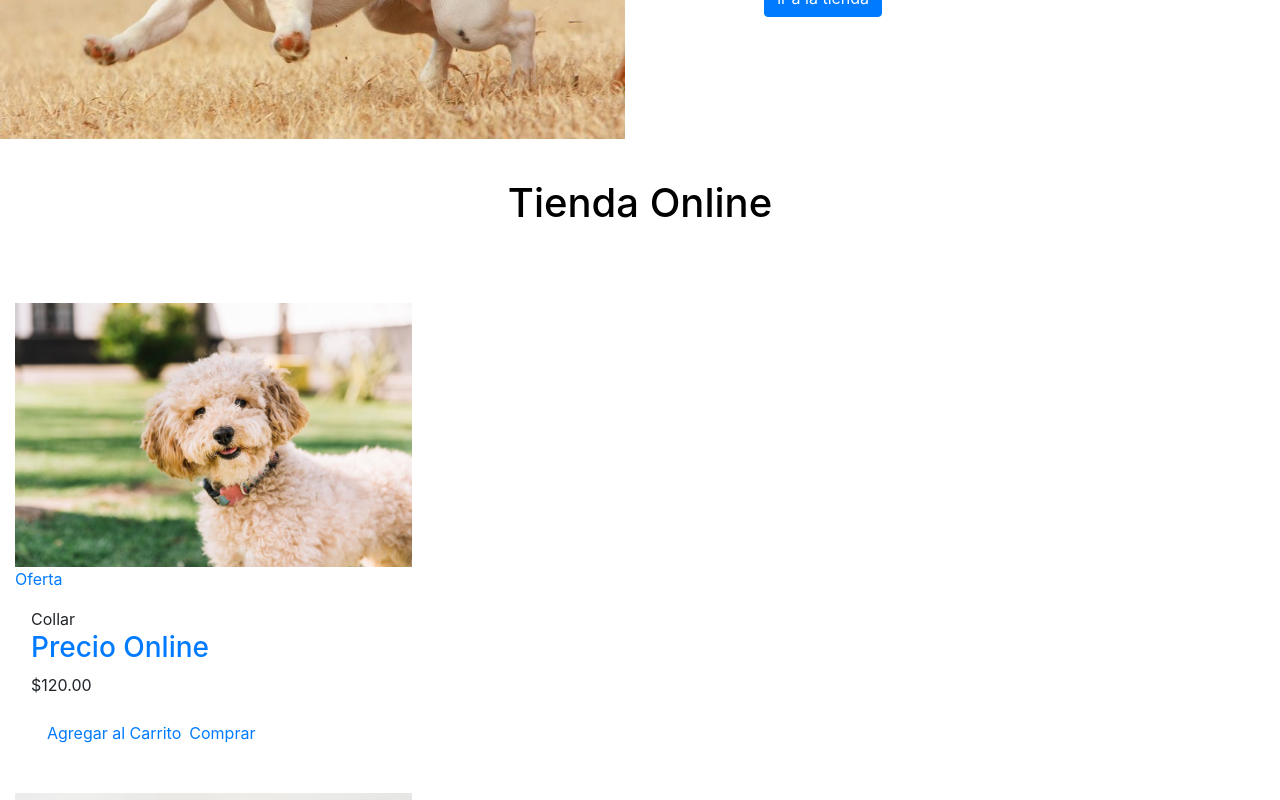
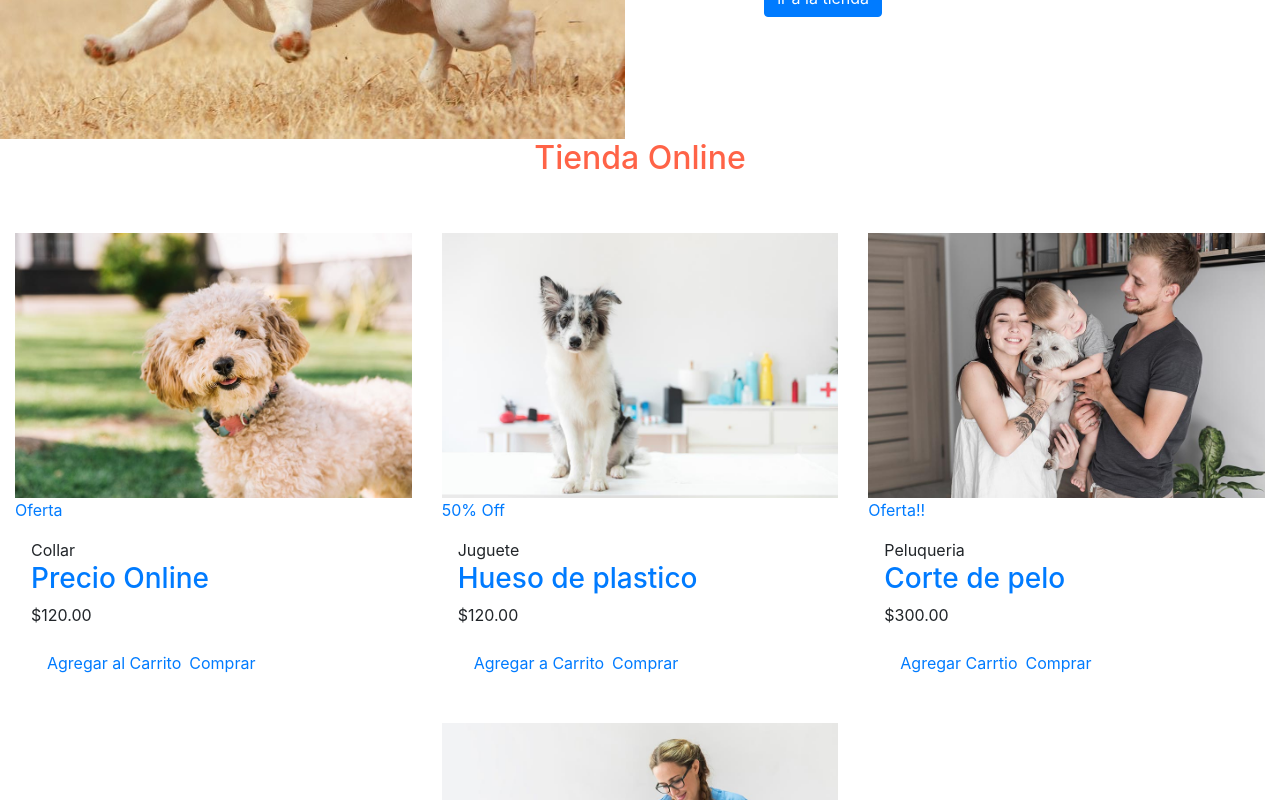
Before and after one commit to Diegolmi/Veterinaria, a React (Create React App) app: page / in a window 1280 px wide. Shown: the part 1780-2580 px from the top of the page. Built offline with nearby package versions, Linux system fonts and the light colour scheme.

Commit message:
class tienda

```diff
--- a/src/components/style.css
+++ b/src/components/style.css
@@ -103,3 +103,14 @@ text-shadow: 1px 3px 0 #969696, 1px 13px 5px #aba8a8;    line-height: 1.5; }
       @media (max-width: 991.98px) {
         .site-blocks-cover .intro-text {
           margin-top: 30%; } }
+
+.tienda {
+    max-width: 100vw;
+    display: flex;
+    flex-direction: row;
+    flex-wrap: wrap;
+    justify-content: space-evenly;
+}
+.text-black1{
+    color: tomato;
+}
--- a/src/components/tienda.js
+++ b/src/components/tienda.js
@@ -13,11 +13,12 @@ class Tienda extends React.Component {
                 <div className="row justify-content-center" data-aos="fade-up">
                     <div className="col-lg-6 text-center heading-section mb-5">
 
-                        <h2 className="text-black mb-2">Tienda Online</h2>
+                        <h2 className="text-black1 mb-2">Tienda Online</h2>
 
                     </div>
 
                 </div>
+                <div className="tienda">
 
                     <div className="col-sm-12 col-md-12 col-lg-4 ftco-animate d-flex">
                         <div className="product d-flex flex-column">
@@ -147,6 +148,7 @@ class Tienda extends React.Component {
                             </div>
                         </div>
                     </div>
+                </div>
 
             </>
 
```
Lines whose indentation alone changed are shown as unchanged.
